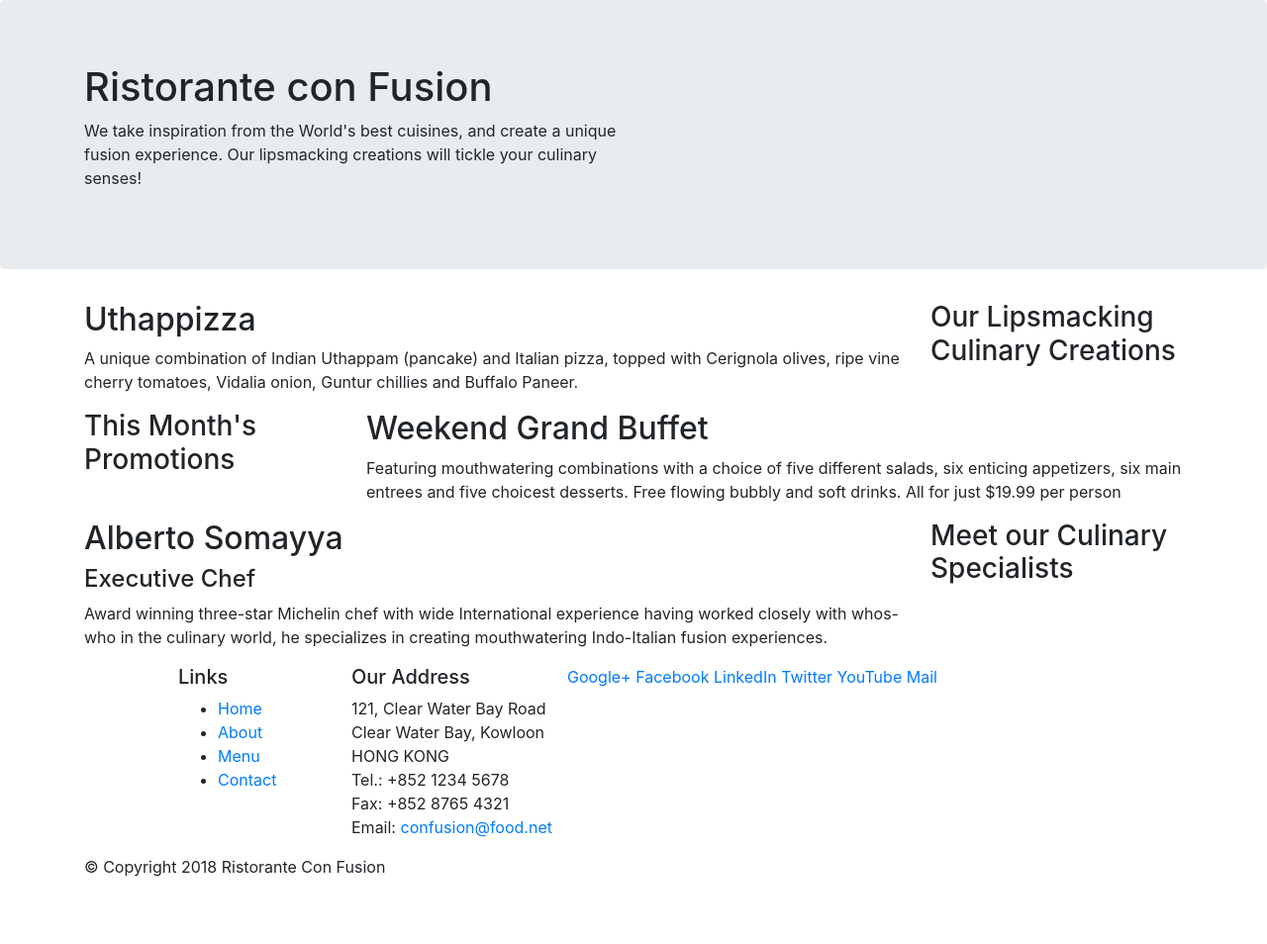
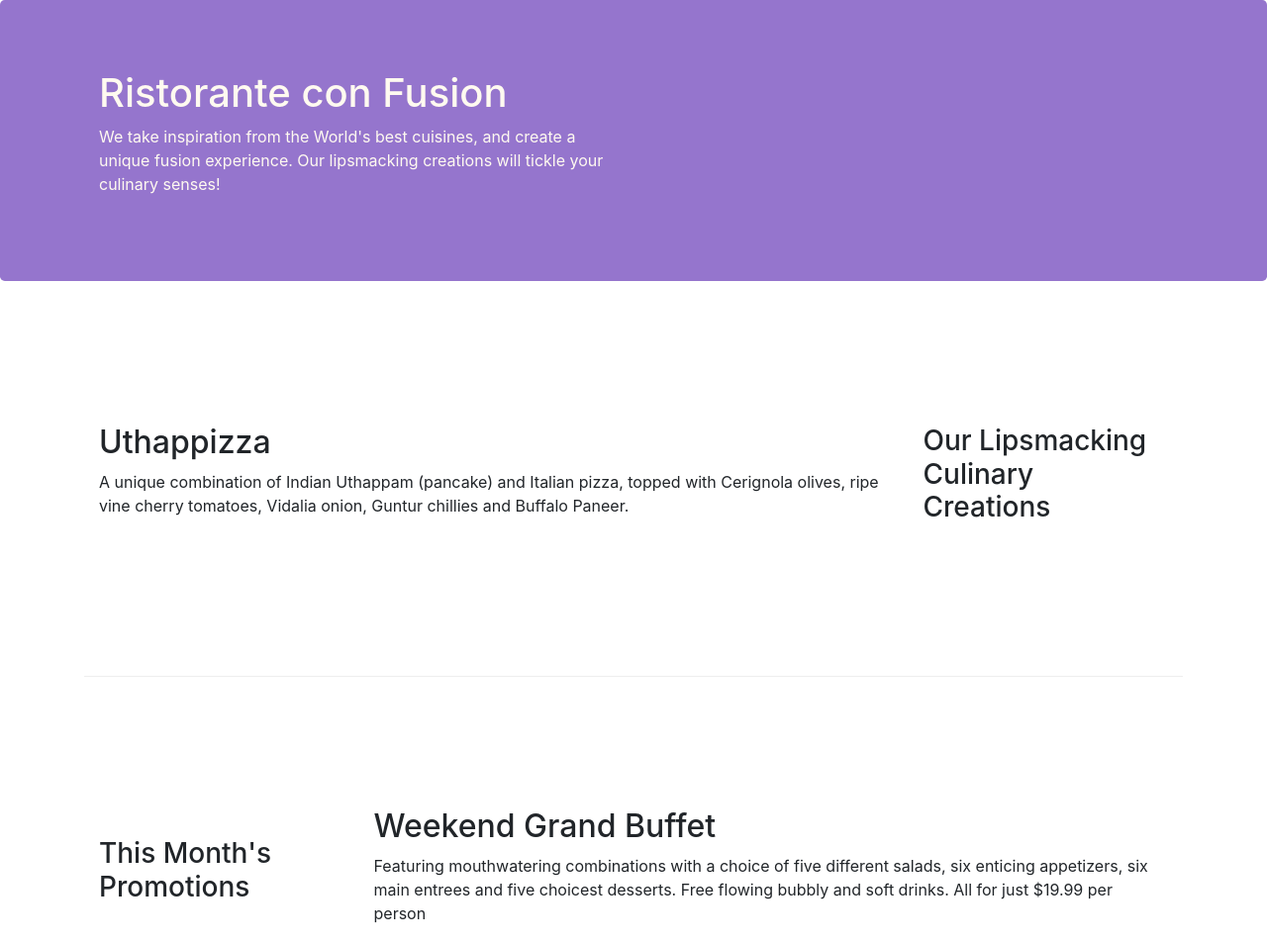
Before and after one commit to NikhilElavarasu/Boostrap-learning, a website: page index.html in a window 1280 px wide. Shown: the top 954 px of the page at 99% size. Before the commit the page ends 904 px from the top, so only its background shows below. Drawn offline with nearby package versions, Linux system fonts and the light colour scheme.

Commit message:
bootstrap grid part 2

```diff
--- /dev/null
+++ b/css/styles.css
@@ -0,0 +1,30 @@
+.row-header {
+    margin: 0px auto;
+    padding: 0px;
+}
+
+.row-content {
+    margin: 0px auto;
+    padding: 50px 0px;
+    border-bottom: 1px ridge;
+    min-height: 400px;
+}
+
+.footer {
+    background: #D1C4E9;
+    color: floralwhite;
+    padding: 30px 0px;
+}
+
+.jumbotron {
+    background: #9575CD;
+    margin: 0px auto;
+    padding: 70px 30px;
+    color: floralwhite;
+}
+
+.address {
+    font-size: 80%;
+    margin: 0px;
+    color: #0f0f0f;
+}
--- a/index.html
+++ b/index.html
@@ -7,6 +7,7 @@
     <meta http-equiv="x-ua-compatible" content="ie=edge">
 
     <link rel="stylesheet" href="node_modules/bootstrap/dist/css/bootstrap.min.css">
+    <link rel="stylesheet" href="css/styles.css">
     <title>Ristorante Con Fusion</title>
 </head>
 
@@ -14,7 +15,7 @@
 
     <header class="jumbotron">
         <div class="container">
-            <div class="row">
+            <div class="row row-header">
                 <div class="col-12 col-sm-6">
                     <h1>Ristorante con Fusion</h1>
                     <p>We take inspiration from the World's best cuisines, and create a unique fusion experience. Our lipsmacking creations will tickle your culinary senses!</p>
@@ -26,7 +27,7 @@
     </header>
 
     <div class="container">
-        <div class="row">
+        <div class="row row-content align-items-center">
             <div class="col-12 col-sm-4 order-sm-last col-md-3">
                 <h3>Our Lipsmacking Culinary Creations</h3>
             </div>
@@ -37,7 +38,7 @@
         </div>
 
 
-        <div class="row">
+        <div class="row row-content align-items-center">
             <div class="col-12 col-sm-4 col-md-3">
                 <h3>This Month's Promotions</h3>
             </div>
@@ -47,7 +48,7 @@
             </div>
         </div>
 
-        <div class="row">
+        <div class="row row-content align-items-center">
             <div class="col-12 col-sm-4 order-sm-last col-md-3">
                 <h3>Meet our Culinary Specialists</h3>
             </div>
@@ -59,21 +60,21 @@
         </div>
     </div>
 
-    <footer>
+    <footer class="footer">
         <div class="container">
             <div class="row">
-                <div class="col-4 offset-1 col-sm-2">
+                <div class="col-4 col-sm-2 offset-sm-1">
                     <h5>Links</h5>
-                    <ul>
+                    <ul class="list-unstyled">
                         <li><a href="#">Home</a></li>
                         <li><a href="#">About</a></li>
                         <li><a href="#">Menu</a></li>
                         <li><a href="#">Contact</a></li>
                     </ul>
-                </div class="col-7 col-sm-5">
-                <div>
+                </div>
+                <div class="col-7 col-sm-5">
                     <h5>Our Address</h5>
-                    <address>
+                    <address class="address">
 		              121, Clear Water Bay Road<br>
 		              Clear Water Bay, Kowloon<br>
 		              HONG KONG<br>
@@ -82,8 +83,8 @@
 		              Email: <a href="mailto:confusion@food.net">confusion@food.net</a>
 		           </address>
                 </div>
-                <div class="col-12 col-sm-5">
-                    <div>
+                <div class="col-12 col-sm-4 align-self-center">
+                    <div class="text-center">
                         <a href="http://google.com/+">Google+</a>
                         <a href="http://www.facebook.com/profile.php?id=">Facebook</a>
                         <a href="http://www.linkedin.com/in/">LinkedIn</a>
@@ -93,7 +94,7 @@
                     </div>
                 </div>
            </div>
-           <div class="row">
+           <div class="row justify-content-center">
                 <div class="col-auto">
                     <p>© Copyright 2018 Ristorante Con Fusion</p>
                 </div>
```
